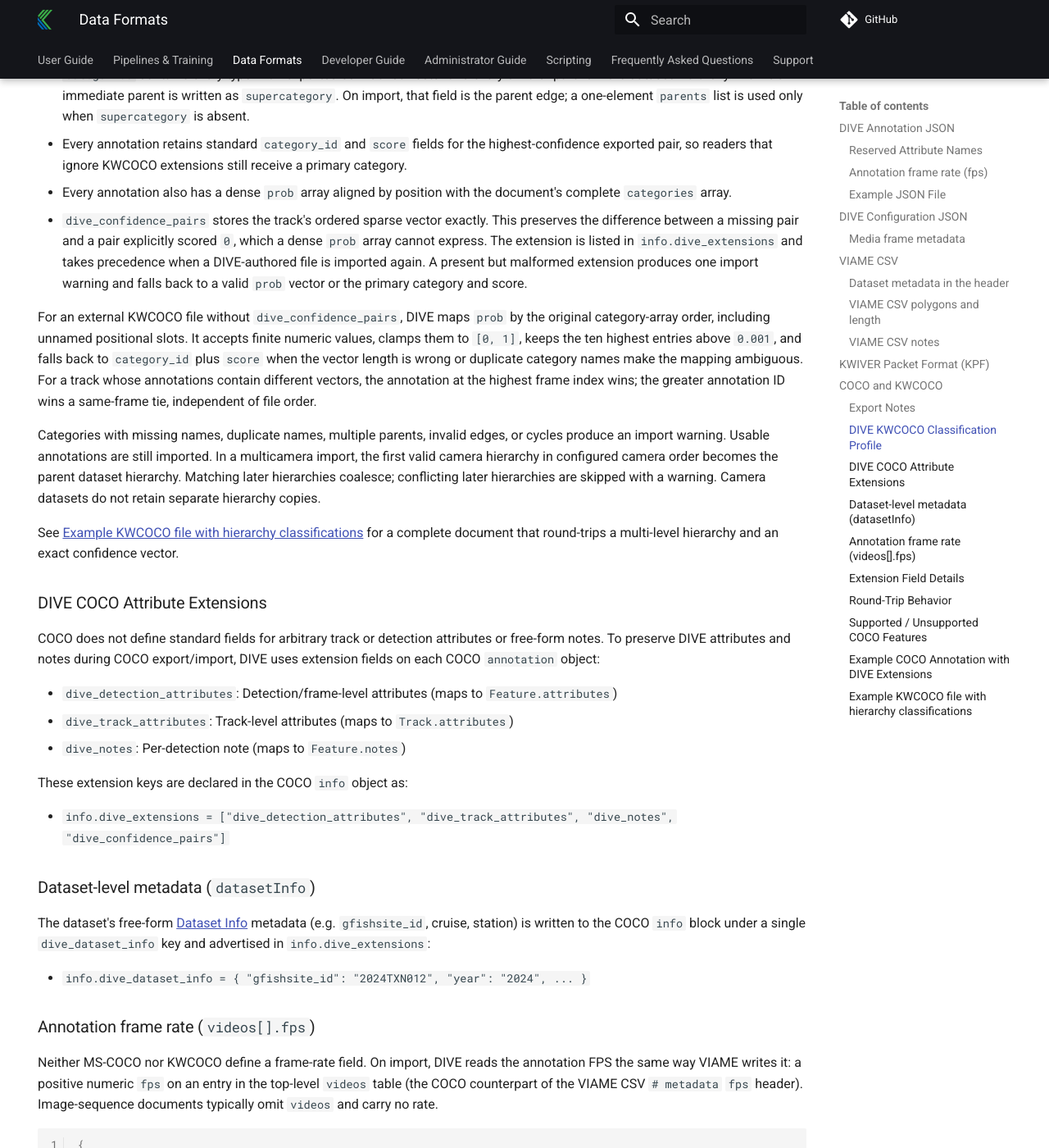
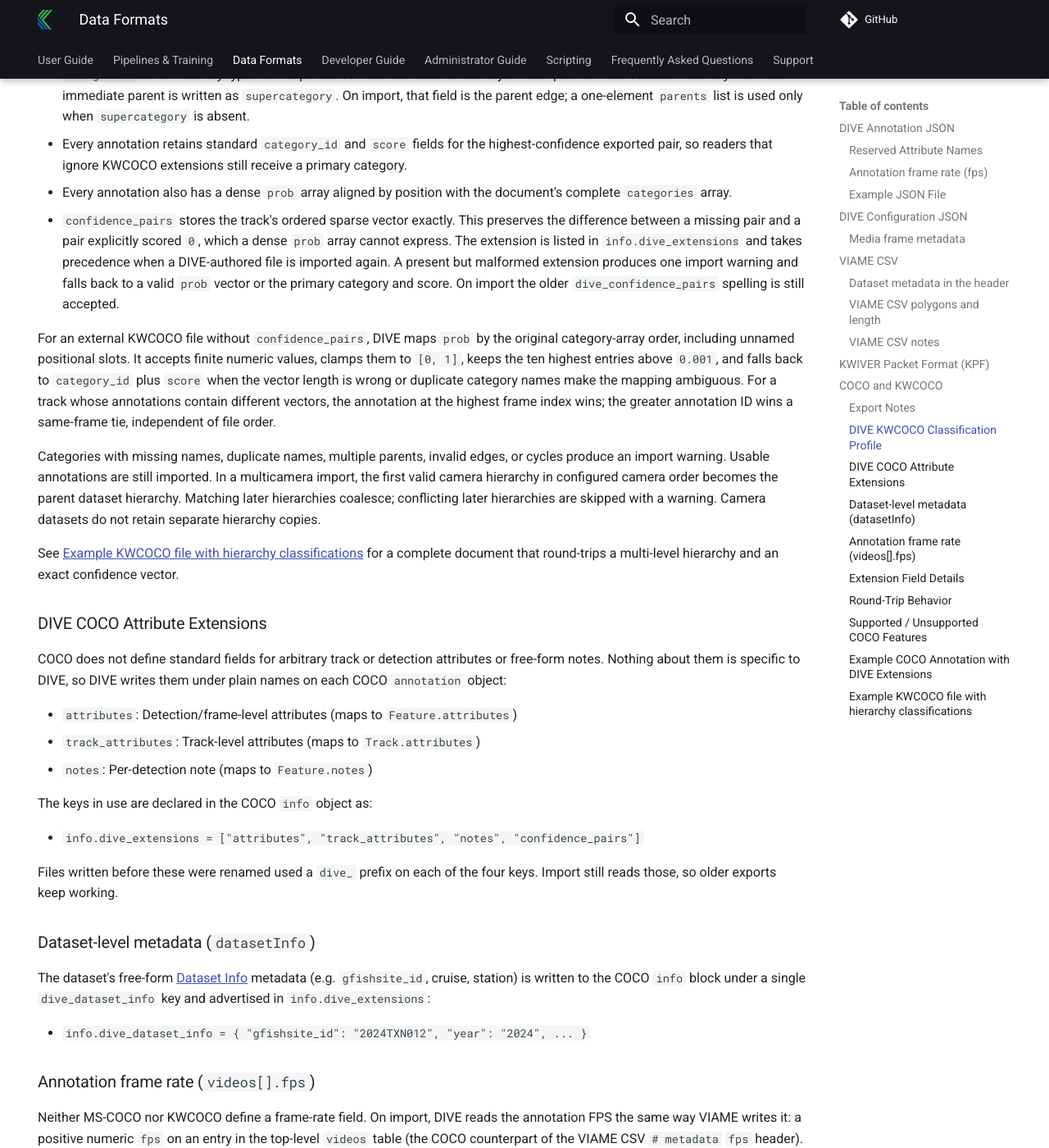
Before and after one commit to Kitware/dive, an MkDocs documentation site: the page built from docs/DataFormats.md, in a window 1280 px wide and 1400 px high, scrolled down 8619 px. Shown: the whole window at 82% size. Built offline with MkDocs 1.6.1 and Material for MkDocs 9.7.7, drawn with Linux system fonts in a browser that asks for light colours; comment, search, counter and statistics services are not loaded; some of the changed text lies outside the part shown.

Commit message:
Write generic keys instead of dive_-prefixed ones
Attributes, notes and confidence pairs are not DIVE concepts, so export
writes attributes, track_attributes, notes and confidence_pairs. Import
still reads the prefixed spellings, so older files keep working.

````diff
--- a/docs/DataFormats.md
+++ b/docs/DataFormats.md
@@ -398,13 +398,14 @@ DIVE Web and Desktop use the same KWCOCO profile for hierarchy and complete conf
   exported pair, so readers that ignore KWCOCO extensions still receive a primary category.
 * Every annotation also has a dense `prob` array aligned by position with the document's complete
   `categories` array.
-* `dive_confidence_pairs` stores the track's ordered sparse vector exactly. This preserves the
+* `confidence_pairs` stores the track's ordered sparse vector exactly. This preserves the
   difference between a missing pair and a pair explicitly scored `0`, which a dense `prob` array
   cannot express. The extension is listed in `info.dive_extensions` and takes precedence when a
   DIVE-authored file is imported again. A present but malformed extension produces one import
-  warning and falls back to a valid `prob` vector or the primary category and score.
+  warning and falls back to a valid `prob` vector or the primary category and score. On import
+  the older `dive_confidence_pairs` spelling is still accepted.
 
-For an external KWCOCO file without `dive_confidence_pairs`, DIVE maps `prob` by the original
+For an external KWCOCO file without `confidence_pairs`, DIVE maps `prob` by the original
 category-array order, including unnamed positional slots. It accepts finite numeric values, clamps
 them to `[0, 1]`, keeps the ten highest entries above `0.001`, and falls back to `category_id` plus
 `score` when the vector length is wrong or duplicate category names make the mapping ambiguous.
@@ -424,16 +425,19 @@ confidence vector.
 ### DIVE COCO Attribute Extensions
 
 COCO does not define standard fields for arbitrary track or detection attributes
-or free-form notes. To preserve DIVE attributes and notes during COCO
-export/import, DIVE uses extension fields on each COCO `annotation` object:
+or free-form notes. Nothing about them is specific to DIVE, so DIVE writes them
+under plain names on each COCO `annotation` object:
 
-* `dive_detection_attributes`: Detection/frame-level attributes (maps to `Feature.attributes`)
-* `dive_track_attributes`: Track-level attributes (maps to `Track.attributes`)
-* `dive_notes`: Per-detection note (maps to `Feature.notes`)
+* `attributes`: Detection/frame-level attributes (maps to `Feature.attributes`)
+* `track_attributes`: Track-level attributes (maps to `Track.attributes`)
+* `notes`: Per-detection note (maps to `Feature.notes`)
 
-These extension keys are declared in the COCO `info` object as:
+The keys in use are declared in the COCO `info` object as:
 
-* `info.dive_extensions = ["dive_detection_attributes", "dive_track_attributes", "dive_notes", "dive_confidence_pairs"]`
+* `info.dive_extensions = ["attributes", "track_attributes", "notes", "confidence_pairs"]`
+
+Files written before these were renamed used a `dive_` prefix on each of the four
+keys. Import still reads those, so older exports keep working.
 
 ### Dataset-level metadata (`datasetInfo`)
 
@@ -473,17 +477,19 @@ in the top-level `videos` table (the COCO counterpart of the VIAME CSV `# metada
 The DIVE extension fields are JSON objects with user-defined key/value pairs.
 Values are typically strings, numbers, or booleans.
 
-* `annotation.dive_detection_attributes`
+* `annotation.attributes`
   * Scope: one COCO annotation (one frame-level detection)
   * DIVE mapping: `Track.features[i].attributes`
-* `annotation.dive_track_attributes`
+  * Legacy alias: on import, if absent, DIVE also reads `dive_detection_attributes`
+* `annotation.track_attributes`
   * Scope: logical track identity across frames (`track_id`)
   * DIVE mapping: `Track.attributes`
-* `annotation.dive_notes`
+  * Legacy alias: on import, if absent, DIVE also reads `dive_track_attributes`
+* `annotation.notes`
   * Scope: one COCO annotation (one frame-level detection)
   * Type: `string[]` (typically one entry; a single non-empty string is also accepted on import)
   * DIVE mapping: `Track.features[i].notes`
-  * Legacy alias: on import, if `dive_notes` is absent, DIVE also reads `notes`
+  * Legacy alias: on import, if absent, DIVE also reads `dive_notes`
 
 When importing, DIVE merges any keys in the attribute objects into the target
 detection/track attribute dictionaries. If the same key appears in multiple
@@ -495,11 +501,11 @@ that annotation only.
 
 For COCO files produced by DIVE:
 
-* DIVE writes `info.dive_extensions` to advertise the extension keys used.
-* DIVE writes `dive_detection_attributes` and `dive_track_attributes` on each
-  annotation when attributes are present.
-* DIVE writes `dive_notes` on each annotation when that feature has a note.
-* DIVE writes category-aligned `prob` plus exact `dive_confidence_pairs` on each annotation.
+* DIVE writes `info.dive_extensions` to advertise the keys used.
+* DIVE writes `attributes` and `track_attributes` on each annotation when
+  attributes are present.
+* DIVE writes `notes` on each annotation when that feature has a note.
+* DIVE writes category-aligned `prob` plus exact `confidence_pairs` on each annotation.
 * Re-importing that file into DIVE preserves hierarchy edges, track IDs, complete confidence
   vectors, attributes, and notes.
 * For video datasets, DIVE also writes `videos[].fps` (and `images[].video_id`) so annotation
@@ -530,7 +536,7 @@ For COCO files not produced by DIVE:
 {
   "info": {
     "description": "DIVE export for my-dataset",
-    "dive_extensions": ["dive_detection_attributes", "dive_track_attributes", "dive_notes", "dive_confidence_pairs"]
+    "dive_extensions": ["attributes", "track_attributes", "notes", "confidence_pairs"]
   },
   "images": [
     { "id": 1, "file_name": "frame_000000.jpg", "frame_index": 0 }
@@ -548,17 +554,17 @@ For COCO files not produced by DIVE:
       "bbox": [100, 200, 50, 80],
       "score": 0.97,
       "prob": [0.03, 0.97, 0],
-      "dive_confidence_pairs": [["shark", 0.97], ["fish", 0.03]],
+      "confidence_pairs": [["shark", 0.97], ["fish", 0.03]],
       "track_id": 42,
-      "dive_detection_attributes": {
+      "attributes": {
         "visibility": "poor",
         "occluded": true
       },
-      "dive_track_attributes": {
+      "track_attributes": {
         "reviewed": true,
         "source": "analyst"
       },
-      "dive_notes": ["primary observation"]
+      "notes": ["primary observation"]
     },
     {
       "id": 2,
@@ -567,17 +573,17 @@ For COCO files not produced by DIVE:
       "bbox": [320, 140, 120, 90],
       "score": 0.91,
       "prob": [0, 0, 0.91],
-      "dive_confidence_pairs": [["crab", 0.91]],
+      "confidence_pairs": [["crab", 0.91]],
       "track_id": 77,
       "segmentation": [
         [320, 140, 360, 130, 430, 170, 440, 220, 360, 230, 325, 200]
       ],
       "keypoints": [350, 150, 2, 410, 210, 2],
       "num_keypoints": 2,
-      "dive_detection_attributes": {
+      "attributes": {
         "visibility": "clear"
       },
-      "dive_track_attributes": {
+      "track_attributes": {
         "species_confidence_note": "manual QA"
       }
     }
@@ -607,14 +613,14 @@ parents (`fish`) and unused children (`ray`).
 The annotation below scores `great white shark` highest, keeps ancestor `shark`
 at an explicit `0`, and scores unrelated `rock`. Dense `prob` is aligned with
 `categories` order; missing pairs become `0` there. Sparse
-`dive_confidence_pairs` is the source of truth: `shark` scored `0` is kept, while
+`confidence_pairs` is the source of truth: `shark` scored `0` is kept, while
 `fish` and `ray` are absent rather than zero.
 
 ```json
 {
   "info": {
     "description": "DIVE export for my-dataset",
-    "dive_extensions": ["dive_confidence_pairs"]
+    "dive_extensions": ["confidence_pairs"]
   },
   "images": [
     { "id": 1, "file_name": "frame_000000.jpg", "frame_index": 0 }
@@ -634,7 +640,7 @@ at an explicit `0`, and scores unrelated `rock`. Dense `prob` is aligned with
       "bbox": [100, 200, 50, 80],
       "score": 0.91,
       "prob": [0, 0.91, 0.22, 0, 0],
-      "dive_confidence_pairs": [
+      "confidence_pairs": [
         ["shark", 0],
         ["great white shark", 0.91],
         ["rock", 0.22]
````
Also changed, not shown: 4 other files.
